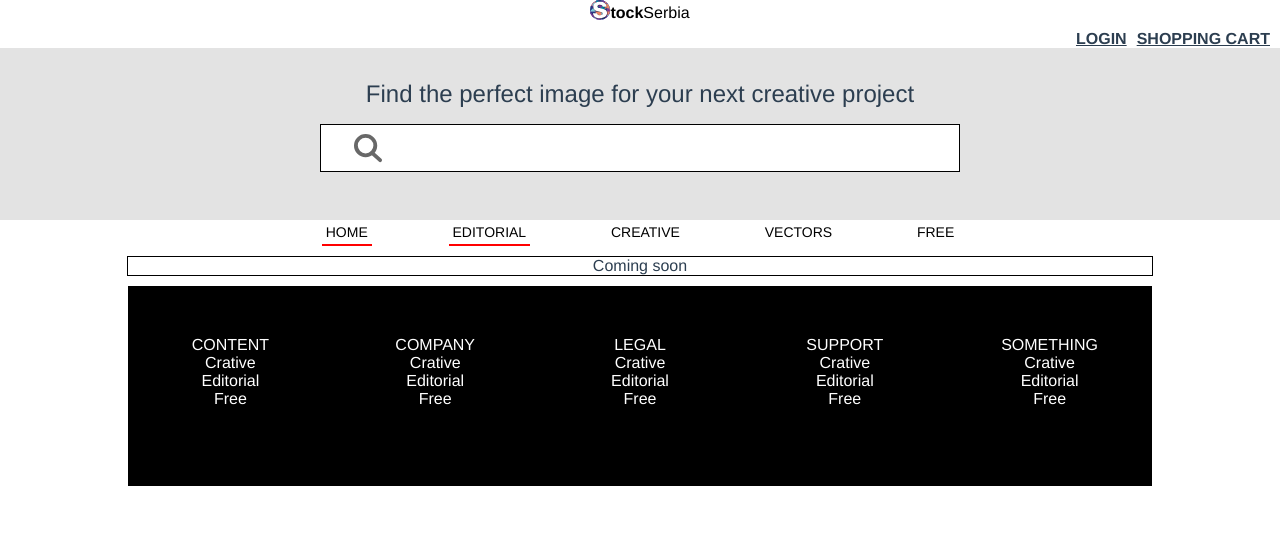
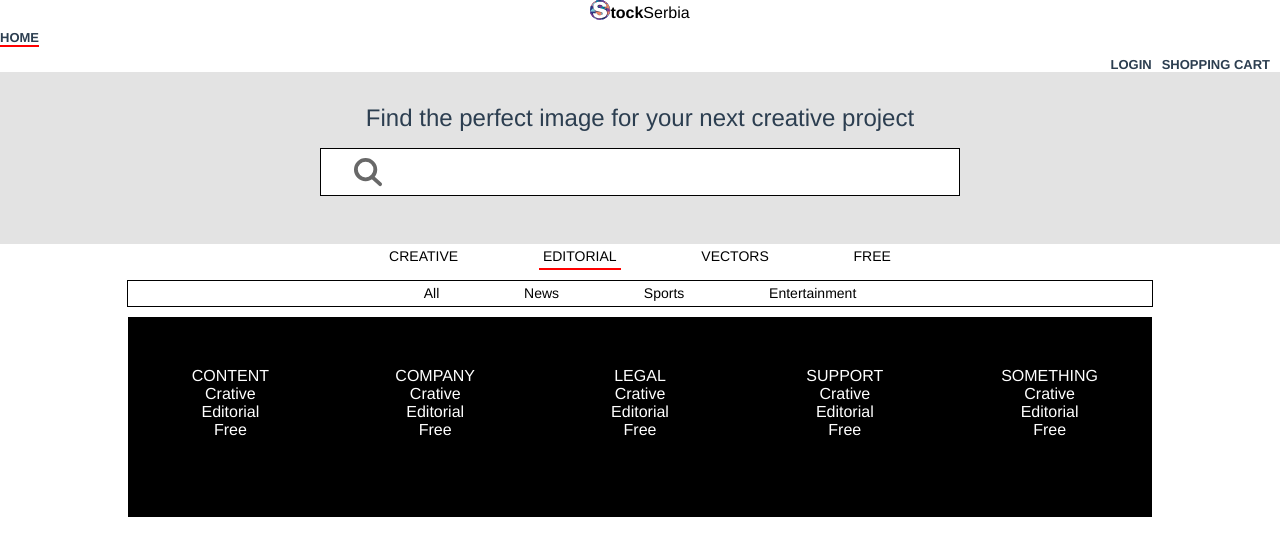
Before and after one commit to Binsr/img_web_store, a Vue app: page /editorial in a window 1280 px wide. Shown: the top 556 px of the page. Built offline with nearby package versions, Linux system fonts and the light colour scheme.

Commit message:
Added Editorial Sub Pages

```diff
--- a/src/components/WebStoreApp.vue
+++ b/src/components/WebStoreApp.vue
@@ -1,14 +1,15 @@
 <template>
   <div style="width: 100%">
     <HeadTapeMenu class="headingTape"></HeadTapeMenu>
+    <div class="burgerMenuContainer"><router-link class="routerLink" to="/"><span>HOME</span></router-link></div>
     <div class="loginButtonContainer">
-      <router-link style="margin-right: 10px" to="/login"><span>LOGIN</span></router-link>
-      <router-link to="shopping-cart-view"><span>SHOPPING CART</span></router-link>
+      <router-link class="routerLink" style="margin-right: 10px" to="/login"><span>LOGIN</span></router-link>
+      <router-link class="routerLink" to="shopping-cart-view"><span>SHOPPING CART</span></router-link>
     </div>
-    <!-- <router-link to="/"><span>HOME</span></router-link> -->
     <router-view/>
   </div>
 </template>
+
 <script>
     import HeadTapeMenu from '@/components/basic_layout/HeadTapeMenu.vue'
     export default {
@@ -25,5 +26,14 @@
   display:flex;
   width:max-content;
 }
+.burgerMenuContainer{
+  margin: 10px auto 0 0;
+  display:flex;
+  width:max-content;
+}
+.routerLink{
+  font-size: 13px;
+  text-decoration: none;
+}
 
 </style>
--- a/src/components/basic_layout/MainMenu.vue
+++ b/src/components/basic_layout/MainMenu.vue
@@ -1,14 +1,11 @@
  <template>
   <div class="main-menu-container">
     <div class="main-menu__tabs-container">
-          <div class="main-menu__tab">
-            <router-link to="/"><span class="main-menu-text">HOME</span></router-link>
+        <div class="main-menu__tab">
+            <router-link to="/creative"><span class="main-menu-text">CREATIVE</span></router-link>
         </div>
         <div class="main-menu__tab">
             <router-link to="/editorial"><span class="main-menu-text">EDITORIAL</span></router-link>
-        </div>
-        <div class="main-menu__tab">
-            <router-link to="/creative"><span class="main-menu-text">CREATIVE</span></router-link>
         </div>
         <div class="main-menu__tab">
             <router-link to="/vectors"><span class="main-menu-text">VECTORS</span></router-link>
--- a/src/router/index.js
+++ b/src/router/index.js
@@ -14,13 +14,39 @@ const routes = [
         // A will be rendered in the second <router-view>
         // when /your-sidebar-url/a is matched
         path: '/',
-        component: () => import(/* webpackChunkName: "about" */ '../views/SearchBar/Home.vue')
+        component: () => import(/* webpackChunkName: "about" */ '../views/SearchBar/Home.vue') //OVO POTENCIJALNO POPAKOVATI U STORE I OVDE INPORT URADITI ZBOG PREGLEDNOSTI
       },
       {
         // A will be rendered in the second <router-view>
         // when /your-sidebar-url/a is matched
         path: 'editorial',
-        component: () => import(/* webpackChunkName: "about" */ '../views/SearchBar/Editorial.vue')
+        component: () => import(/* webpackChunkName: "about" */ '../views/SearchBar/Editorial.vue'),
+        children: [
+          {
+            path: 'all',
+            component: () => {
+              return import(/* webpackChunkName: "about" */ '../views/SearchBar/EditorialSubViews/All.vue')
+            },
+          },
+          {
+            path: 'entertainment',
+            component: () => {
+              return import(/* webpackChunkName: "about" */ '../views/SearchBar/EditorialSubViews/Entertainment.vue')
+            },
+          },
+          {
+            path: 'news',
+            component: () => {
+              return import(/* webpackChunkName: "about" */ '../views/SearchBar/EditorialSubViews/News.vue')
+            },
+          },
+          {
+            path: 'sports',
+            component: () => {
+              return import(/* webpackChunkName: "about" */ '../views/SearchBar/EditorialSubViews/Sports.vue')
+            },
+          }
+        ]
       },
       {
         path: '/creative',
--- a/src/views/SearchBar/Editorial.vue
+++ b/src/views/SearchBar/Editorial.vue
@@ -1,7 +1,23 @@
 <template>
-  <div class="home">
-    {{COMING_SOON}}
+
+  <div class="main-menu-container">
+    <div class="main-menu__tabs-container">
+        <div class="main-menu__tab">
+            <router-link to="/editorial/all"><span class="main-menu-text">All</span></router-link>
+        </div>
+        <div class="main-menu__tab">
+            <router-link to="/editorial/news"><span class="main-menu-text">News</span></router-link>
+        </div>
+        <div class="main-menu__tab">
+            <router-link to="/editorial/sports"><span class="main-menu-text">Sports</span></router-link>
+        </div>
+        <div class="main-menu__tab">
+            <router-link to="/editorial/entertainment"><span class="main-menu-text">Entertainment</span></router-link>
+        </div>
+    </div>
+    <div><router-view/></div>
   </div>
+
 </template>
 
 <script>
@@ -18,3 +34,78 @@ export default {
   }
 }
 </script>
+
+<style>
+.littleContainer{
+    width: 90%;
+    height: 400px;
+    border-width: 1px;
+    border-style: solid;
+    border-color: red;
+    margin: 20px auto;
+    display: flex;
+    justify-content: center;
+    align-items: center;
+}
+
+.littleContainer div{
+  width: max-content;
+  display: flex;
+  margin: auto;
+}
+
+.activeTab{
+  border-color: black;
+}
+
+.main-menu-container{
+  width: 100%;
+  display: flex;
+  flex-direction: column;
+  justify-content: center;
+}
+
+.main-menu__tabs-container{
+  display: flex;
+  margin: auto;
+
+}
+.main-menu__tab{
+  width: max-content;
+  box-sizing: border-box;
+  margin: 0 3vw 0 3vw;
+  color: #000 !important;
+}
+
+.main-menu__tab a{
+  font-weight: 400;
+  justify-content: center;
+  display: flex;
+  margin: auto;
+  text-align: center;
+  padding: 4px;
+  text-decoration: none;
+  border-width: 0 0 1px 0;
+  border-style: solid;
+  border-color: white;
+}
+.main-menu-text{
+    color: #000;
+    font-weight: 300;
+    font-size: 14px;
+}
+
+.router-link-active{
+  border-color: red  !important;
+  border-width: 0 0 2px 0 !important;
+  border-style: solid;
+}
+.router-link-active span{
+  color: white important;
+}
+
+.main-menu__tab:hover{
+  opacity: 0.9;
+}
+
+</style>
--- /dev/null
+++ b/src/views/SearchBar/EditorialSubViews/All.vue
@@ -0,0 +1,19 @@
+<template>
+  <div class="littleContainer">
+    <div>EDITORIAL ALL</div>
+  </div>
+</template>
+
+<script>
+// @ is an alias to /src
+export default {
+    computed:{
+    },
+    components: {
+    },
+}
+</script>
+
+<style>
+
+</style>
--- /dev/null
+++ b/src/views/SearchBar/EditorialSubViews/Entertainment.vue
@@ -0,0 +1,15 @@
+<template>
+  <div class="littleContainer">
+    EDITORIAL Entertainmemt
+  </div>
+</template>
+
+<script>
+// @ is an alias to /src
+export default {
+    computed:{
+    },
+    components: {
+    },
+}
+</script>
--- /dev/null
+++ b/src/views/SearchBar/EditorialSubViews/News.vue
@@ -0,0 +1,15 @@
+<template>
+  <div class="littleContainer">
+    EDITORIAL NEWS
+  </div>
+</template>
+
+<script>
+// @ is an alias to /src
+export default {
+    computed:{
+    },
+    components: {
+    },
+}
+</script>
--- /dev/null
+++ b/src/views/SearchBar/EditorialSubViews/Sports.vue
@@ -0,0 +1,15 @@
+<template>
+  <div class="littleContainer">
+    EDITORIAL SPORTS
+  </div>
+</template>
+
+<script>
+// @ is an alias to /src
+export default {
+    computed:{
+    },
+    components: {
+    },
+}
+</script>
```
